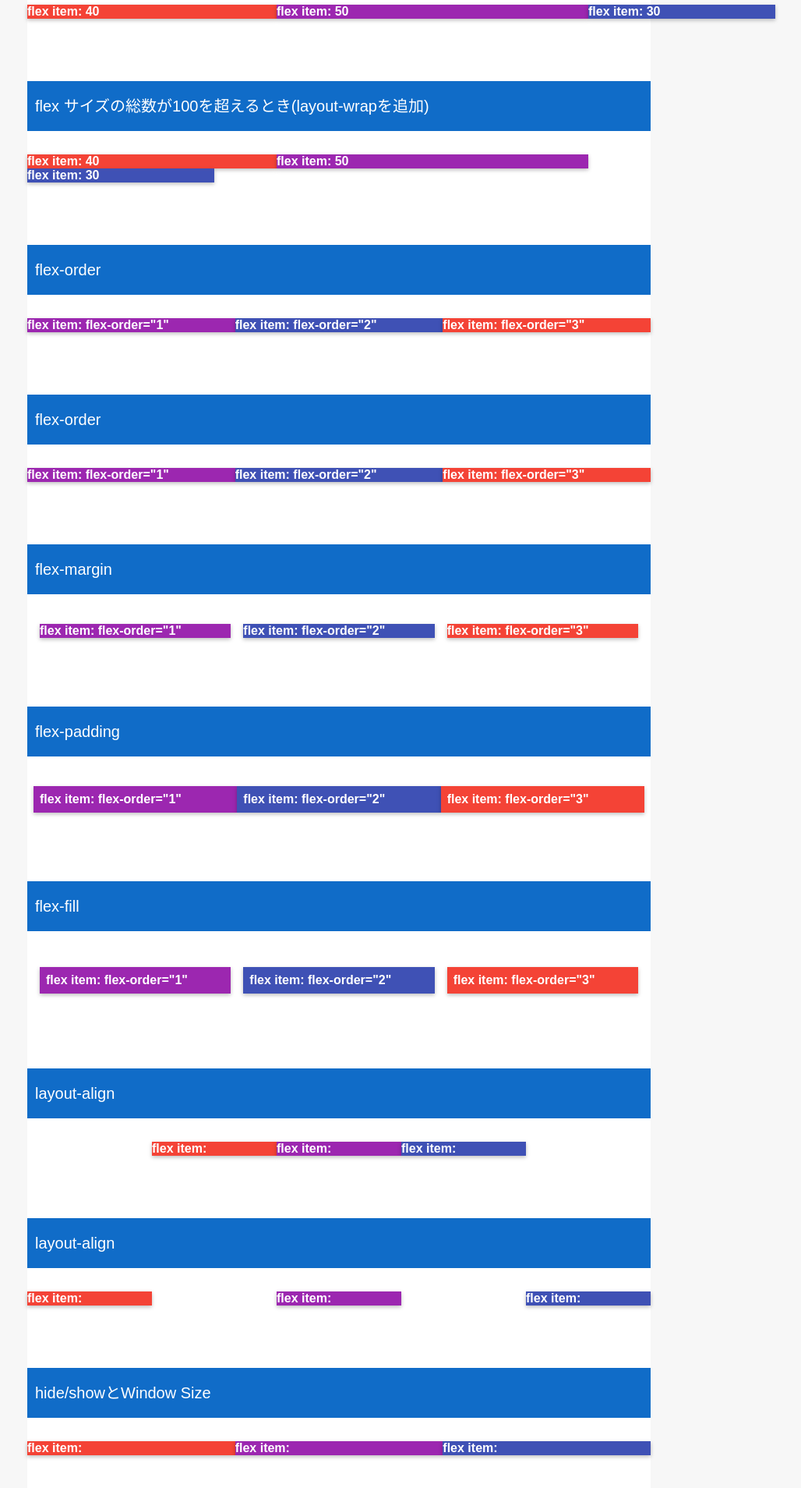
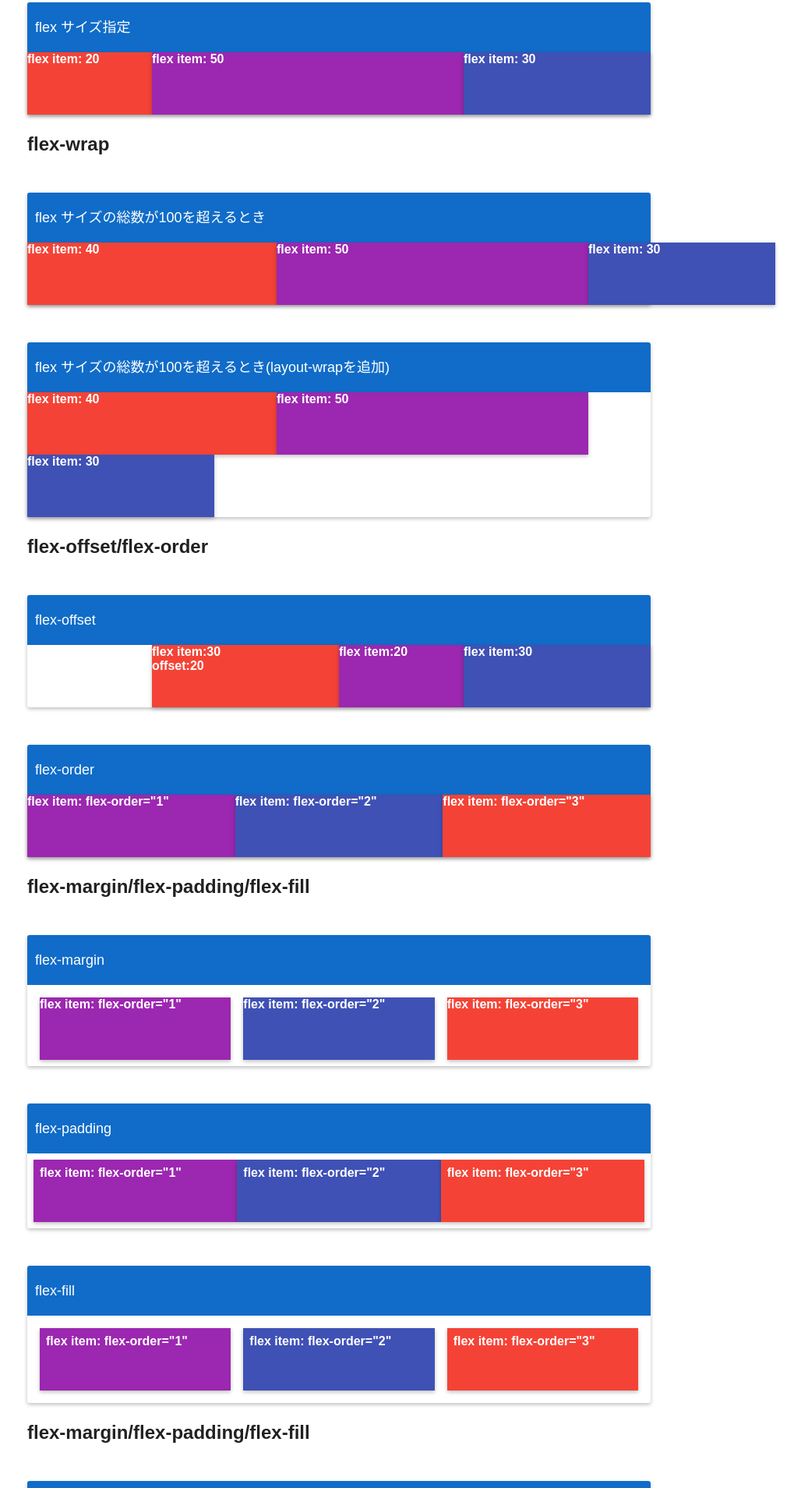
Before and after one commit to Im0-3/im0-3.github.com, a website: page angular-material-layout/index.html in a window 1280 px wide. Shown: the part 892-2800 px from the top of the page at 78% size, without its empty margins (205-1233 px from the left). Drawn offline with Linux system fonts and the light colour scheme.

Commit message:
デモの追加

```diff
--- a/angular-material-layout/assets/style.css
+++ b/angular-material-layout/assets/style.css
@@ -1,5 +1,4 @@
 html, body{
-    background: #f7f7f7;
     font-family: 'Robot', sans-serif;
 }
 .container{
@@ -12,35 +11,38 @@ html, body{
 }
 
 .section{
-
+    margin-top: 48px;
+    box-shadow: 0px 2px 5px 0 rgba(0,0,0,0.26);
+    border-radius: 3px;
 }
 
-h1:first-child{
-    margin-top: 0;
+h1{
+    font-size: 24px;
+    margin: 24px 0;
+    padding: 0;
 }
 
 h2{
-    font-size: 20px;
+    font-size: 18px;
     font-weight: 500;
     background: #000;
     color: #fff;
-    margin: 80px 0 30px;
     width: 100%;
     height: 64px;
     line-height: 64px;
     background: rgb(16,108,200);
+    margin: 0;
     padding: 0 10px;
     box-sizing: border-box;
+    border-radius: 3px 3px 0 0;
 }
 
-h2:first-child{
-    margin-top: 0;
-}
 
 [layout] > div {
     color: #fff;
     box-shadow: 0px 2px 5px 0 rgba(0,0,0,0.26);
     font-weight: bold;
+    height: 80px;
 }
 
 [layout] > div:nth-child(1) {
--- a/angular-material-layout/index.html
+++ b/angular-material-layout/index.html
@@ -9,98 +9,141 @@
 </head>
 <body>
     <div class="container">
-        <div class="section">
+        <h1>Layoutの基本</h1>
+        <section class="section">
             <h2>layout="row"</h2>
             <div layout="row">
                 <div>flex item</div>
                 <div>flex item</div>
                 <div>flex item</div>
             </div>
-        </div>
+        </section>
+        <section class="section">
             <h2>layout="column"</h2>
             <div layout="column">
                 <div>flex item</div>
                 <div>flex item</div>
                 <div>flex item</div>
             </div>
+        </section>
+        <h1>flex</h1>
+        <section class="section">
             <h2>flex</h2>
             <div layout="row">
                 <div flex>flex item</div>
                 <div flex>flex item</div>
                 <div flex>flex item</div>
             </div>
+        </section>
+        <section class="section">
             <h2>flex サイズ指定</h2>
             <div layout="row">
                 <div flex="20">flex item: 20</div>
                 <div flex="50">flex item: 50</div>
                 <div flex="30">flex item: 30</div>
             </div>
+        </section>
+        <h1>flex-wrap</h1>
+        <section class="section">
             <h2>flex サイズの総数が100を超えるとき</h2>
             <div layout="row">
                 <div flex="40">flex item: 40</div>
                 <div flex="50">flex item: 50</div>
                 <div flex="30">flex item: 30</div>
             </div>
+        </section>
+        <section class="section">
             <h2>flex サイズの総数が100を超えるとき(layout-wrapを追加)</h2>
             <div layout="row" layout-wrap>
                 <div flex="40">flex item: 40</div>
                 <div flex="50">flex item: 50</div>
                 <div flex="30">flex item: 30</div>
             </div>
+        </section>
+        <h1>flex-offset/flex-order</h1>
+        <section class="section">
+            <h2>flex-offset</h2>
+            <div layout="row">
+                <div flex="30" offset="20">flex item:30<br>offset:20</div>
+                <div flex="20">flex item:20</div>
+                <div flex="30">flex item:30</div>
+            </div>
+        </section>
+        <section class="section">
             <h2>flex-order</h2>
             <div layout="row">
                 <div flex flex-order="3">flex item: flex-order="3"</div>
                 <div flex flex-order="1">flex item: flex-order="1"</div>
                 <div flex flex-order="2">flex item: flex-order="2"</div>
             </div>
-        <h2>flex-order</h2>
-        <div layout="row">
-            <div flex flex-order="3">flex item: flex-order="3"</div>
-            <div flex flex-order="1">flex item: flex-order="1"</div>
-            <div flex flex-order="2">flex item: flex-order="2"</div>
-        </div>
+        </section>
+        <h1>flex-margin/flex-padding/flex-fill</h1>
+        <section class="section">
             <h2>flex-margin</h2>
             <div layout="row" layout-margin>
                 <div flex flex-order="3">flex item: flex-order="3"</div>
                 <div flex flex-order="1">flex item: flex-order="1"</div>
                 <div flex flex-order="2">flex item: flex-order="2"</div>
             </div>
+        </section>
+        <section class="section">
             <h2>flex-padding</h2>
             <div layout="row" layout-padding>
                 <div flex flex-order="3">flex item: flex-order="3"</div>
                 <div flex flex-order="1">flex item: flex-order="1"</div>
                 <div flex flex-order="2">flex item: flex-order="2"</div>
             </div>
+        </section>
+        <section class="section">
             <h2>flex-fill</h2>
             <div layout="row" layout-margin layout-padding layout-fill>
                 <div flex flex-order="3">flex item: flex-order="3"</div>
                 <div flex flex-order="1">flex item: flex-order="1"</div>
                 <div flex flex-order="2">flex item: flex-order="2"</div>
             </div>
-        <h2>layout-align</h2>
+        </section>
+        <h1>flex-margin/flex-padding/flex-fill</h1>
+        <section class="section">
+            <h2>layout-align: center center</h2>
             <div layout="row" layout-align="center center">
                 <div flex="20">flex item:</div>
                 <div flex="20">flex item:</div>
                 <div flex="20">flex item:</div>
             </div>
-        <h2>layout-align</h2>
+        </section>
+        <section class="section">
+            <h2>layout-align: space-between</h2>
             <div layout="row" layout-align="space-between">
                 <div flex="20">flex item:</div>
                 <div flex="20">flex item:</div>
                 <div flex="20">flex item:</div>
             </div>
+        </section>
+        <section class="section">
+            <h2>layout-align: space-around</h2>
+            <div layout="row" layout-align="space-around">
+                <div flex="20">flex item:</div>
+                <div flex="20">flex item:</div>
+                <div flex="20">flex item:</div>
+            </div>
+        </section>
+        <h1>Break Point</h1>
+        <section class="section">
             <h2>hide/showとWindow Size</h2>
             <div layout="row">
                 <div flex hide-sm>flex item:</div>
                 <div flex>flex item:</div>
                 <div flex>flex item:</div>
             </div>
+        </section>
+        <section class="section">
             <h2>Window Size × layout</h2>
             <div layout="row" layout-sm="column">
                 <div flex>flex item:</div>
                 <div flex>flex item:</div>
                 <div flex>flex item:</div>
             </div>
+        </section>
     </div>
 </body>
 </html>
```
Lines whose indentation alone changed are shown as unchanged.
